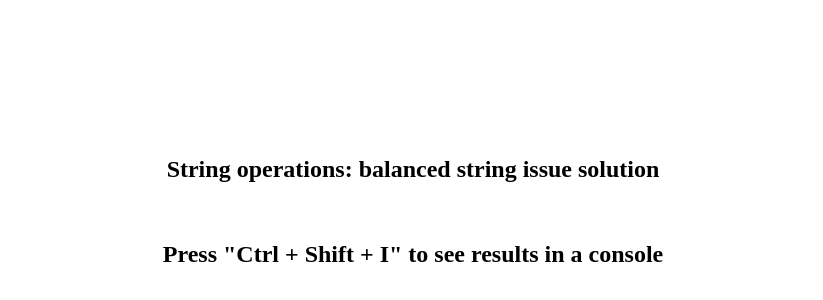
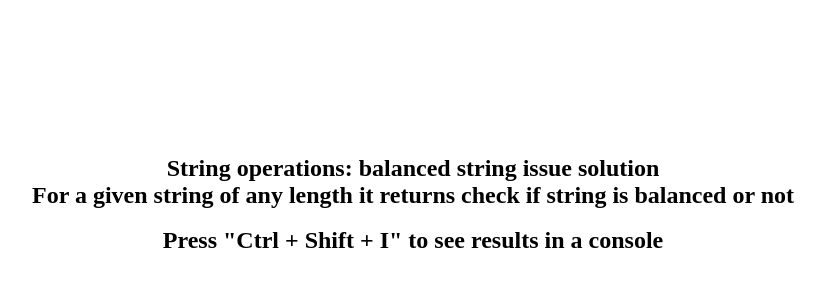
Before and after one commit to Robert-Bobrowicz/String_operations_Balanced_string, a website: page index.html in a window 1280 px wide. Shown: the part 196-496 px from the top of the page, without its empty margins (227-1050 px from the left). Drawn offline with Linux system fonts and the light colour scheme.

Commit message:
string operations: balanced string

```diff
--- a/index.html
+++ b/index.html
@@ -8,6 +8,7 @@
 </head>
 <body>
     <h2>String operations: balanced string issue solution</h2>
+    <h2>For a given string of any length it returns check if string is balanced or not</h2>
     <br>
     <h2>Press "Ctrl + Shift + I" to see results in a console</h2>
     <script src="js/app.js"></script>
--- a/main.css
+++ b/main.css
@@ -1,3 +1,8 @@
+* {
+    margin: 0;
+    padding: 0;
+}
+
 body {
     display: flex;
     justify-content: center;
```
